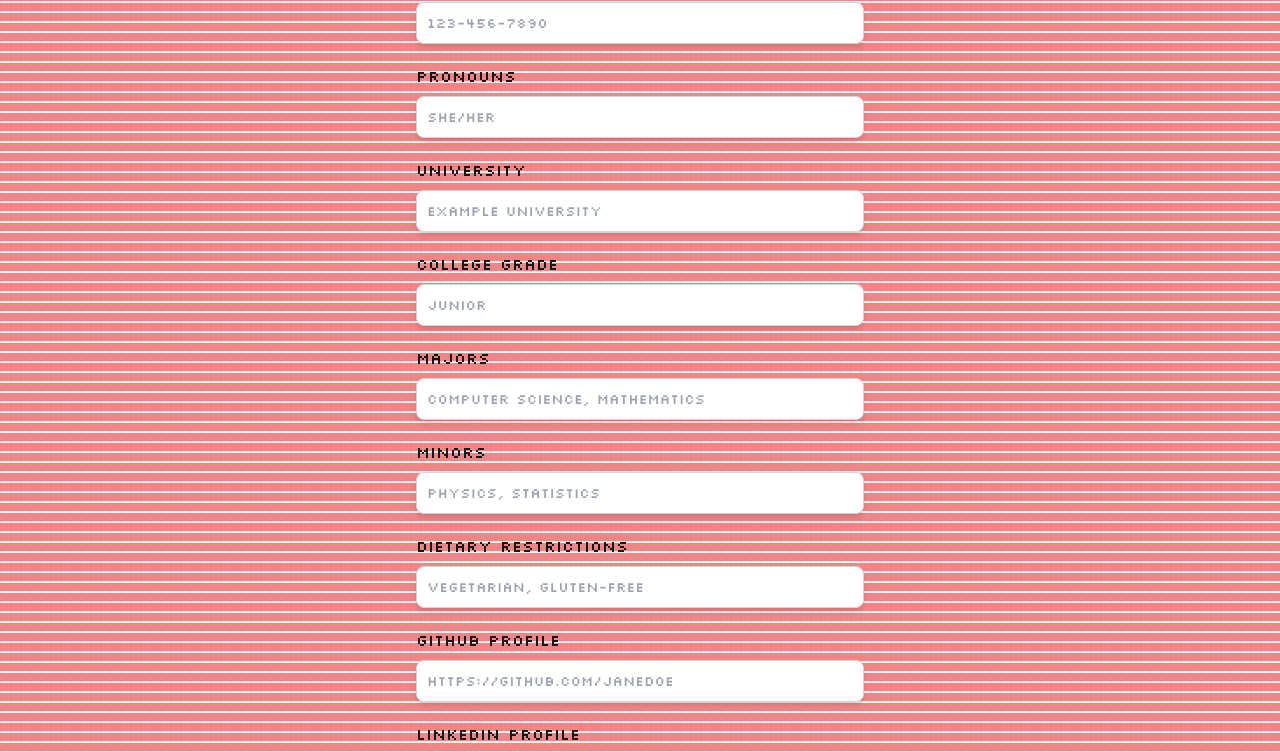
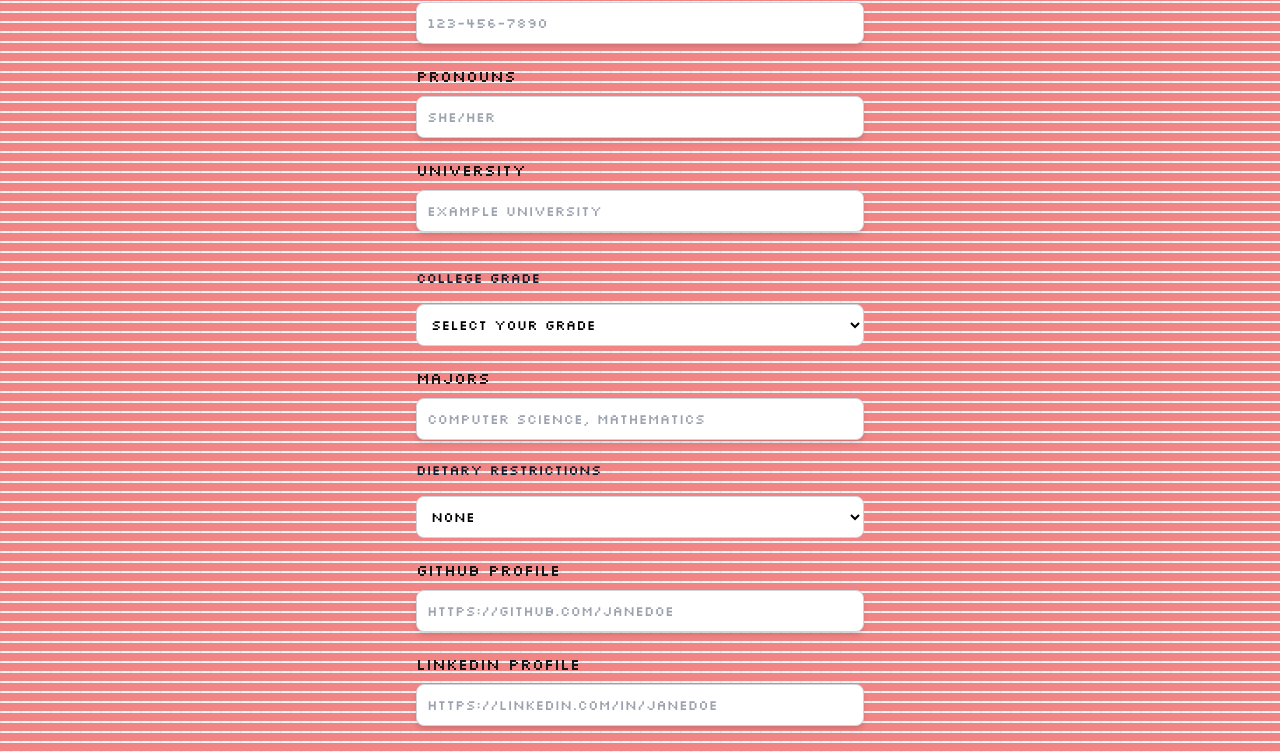
Before and after one commit to Jaanhvi18/gatehacksapp, a Next.js app: page /actions in a window 1280 px wide. Shown: the part 409-1161 px from the top of the page. Built offline with nearby package versions, Linux system fonts and the light colour scheme.

Commit message:
form visual

```diff
--- a/app/_components/Form.tsx
+++ b/app/_components/Form.tsx
@@ -1,6 +1,6 @@
 'use client';
 import "flowbite";
-import { useState } from "react";
+import { useEffect, useState } from "react";
 
 export default function ContactForm() {
   const [firstName, setFirstName] = useState("");
@@ -18,6 +18,10 @@
   const [message, setMessage] = useState("");
   const [error, setError] = useState([]);
   const [success, setSuccess] = useState(false);
+
+  useEffect(() => {
+    // Any code that uses document should be placed here
+  }, []);
 
   const handleSubmit = async (e: React.FormEvent<HTMLFormElement>) => {
     e.preventDefault();
@@ -67,8 +71,8 @@
   };
 
   return (
-    <div className="p-6 md:p-12 lg:p-16 flex justify-center"> {/* Center the form */}
-      <form onSubmit={handleSubmit} className="max-w-md w-full py-4 mt-4 border-t flex flex-col gap-5"> {/* Set max width */}
+    <div className="p-6 md:p-12 lg:p-16 flex justify-center">
+      <form onSubmit={handleSubmit} className="max-w-md w-full py-4 mt-4 border-t flex flex-col gap-5">
         <div>
           <label htmlFor="firstName">First Name</label>
           <input
@@ -142,15 +146,14 @@
         </div>
 
         <div>
-          <label htmlFor="collegeGrade">College Grade</label>
-          <input
-            onChange={(e) => setCollegeGrade(e.target.value)}
-            value={collegeGrade}
-            type="text"
-            id="collegeGrade"
-            placeholder="Junior"
-            className="bg-white border border-gray-300 text-black text-sm rounded-lg focus:ring-blue-500 focus:border-blue-500 block w-full p-2.5"
-          />
+        <label htmlFor="collegeGrade" className="block mb-2 text-sm font-medium text-gray-900 mt-4">College Grade</label>
+        <select id="collegeGrade" className="bg-white border border-gray-300 text-black text-sm rounded-lg focus:ring-blue-500 focus:border-blue-500 block w-full p-2.5">
+          <option value="">Select your grade</option>
+          <option value="Freshman">Freshman</option>
+          <option value="Sophomore">Sophomore</option>
+          <option value="Junior">Junior</option>
+          <option value="Senior">Senior</option>
+        </select>
         </div>
 
         <div>
@@ -165,29 +168,27 @@
           />
         </div>
 
-        <div>
-          <label htmlFor="minors">Minors</label>
-          <input
-            onChange={(e) => setMinors(e.target.value)}
-            value={minors}
-            type="text"
-            id="minors"
-            placeholder="Physics, Statistics"
-            className="bg-white border border-gray-300 text-black text-sm rounded-lg focus:ring-blue-500 focus:border-blue-500 block w-full p-2.5"
-          />
-        </div>
+              <div>
+        <label htmlFor="dietaryRestrictions" className="block mb-2 text-sm font-medium text-gray-900">Dietary Restrictions</label>
+        <select id="dietaryRestrictions" className="bg-white border border-gray-300 text-black text-sm rounded-lg focus:ring-blue-500 focus:border-blue-500 block w-full p-2.5">
+          <option value="">None</option>
+          <option value="Vegetarian">Vegetarian</option>
+          <option value="Vegan">Vegan</option>
+          <option value="Gluten-Free">Gluten-Free</option>
+          <option value="Halal">Halal</option>
+          <option value="Kosher">Kosher</option>
+        </select>
 
-        <div>
-          <label htmlFor="dietaryRestrictions">Dietary Restrictions</label>
-          <input
-            onChange={(e) => setDietaryRestrictions(e.target.value)}
-            value={dietaryRestrictions}
-            type="text"
-            id="dietaryRestrictions"
-            placeholder="Vegetarian, Gluten-Free"
-            className="bg-white border border-gray-300 text-black text-sm rounded-lg focus:ring-blue-500 focus:border-blue-500 block w-full p-2.5"
-          />
-        </div>
+        {/* <label htmlFor="countries" className="block mb-2 text-sm font-medium text-gray-900 mt-4">Select your country</label>
+        <select id="countries" className="bg-white border border-gray-300 text-black text-sm rounded-lg focus:ring-blue-500 focus:border-blue-500 block w-full p-2.5">
+          <option>United States</option>
+          <option>Canada</option>
+          <option>France</option>
+          <option>Germany</option>
+        </select> */}
+      </div>
+
+
 
         <div>
           <label htmlFor="githubProfile">GitHub Profile</label>
--- a/app/models/form.js
+++ b/app/models/form.js
@@ -19,7 +19,7 @@
   email: {
     type: String,
     required: [true, 'Email is required.'],
-    match: [/^[\w.%+-]+@[\w.-]+\.[A-Za-z]{2,}$/i, 'Invalid email address'],
+    match: [/^[\w.%+-]+@[\w.-]+\.[A-Za-z]{2,}\.edu$/i, 'Invalid email address. Must be a .edu domain.'],
   },
   phoneNumber: {
     type: String,
@@ -50,7 +50,7 @@
   },
   minors: {
     type: [String],
-    required: [true, 'Minors are required.'],
+    required: [false, 'Minors are required.'],
   },
   dietaryRestrictions: {
     type: [String],
@@ -68,7 +68,7 @@
   },
   message: {
     type: String,
-    required: [true, 'Message is required.'],
+    required: [false, 'Message is required.'],
     trim: true,
   },
   date: {
```
